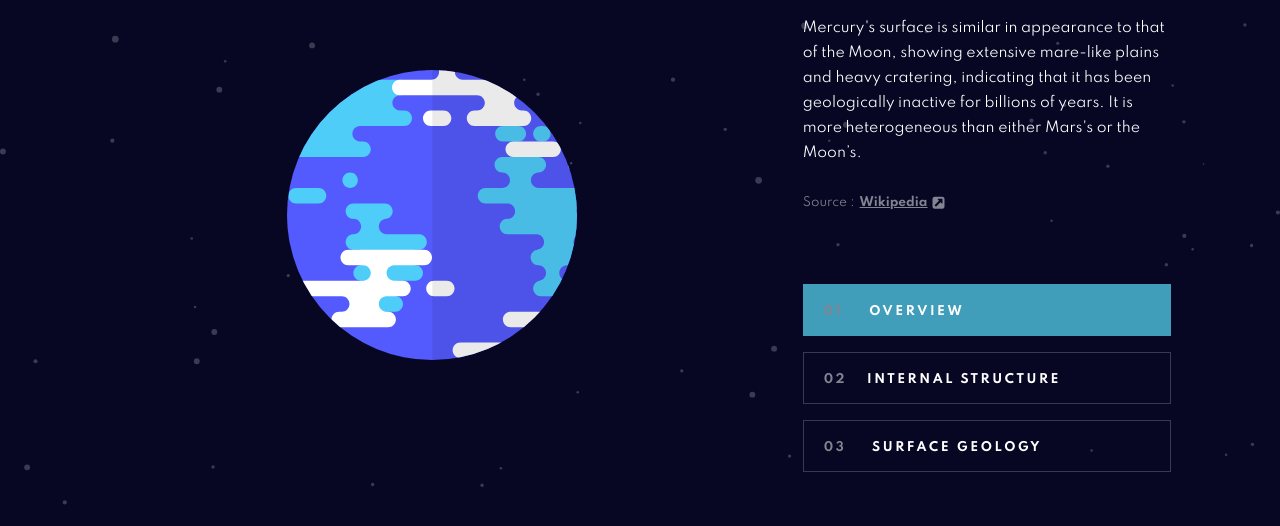
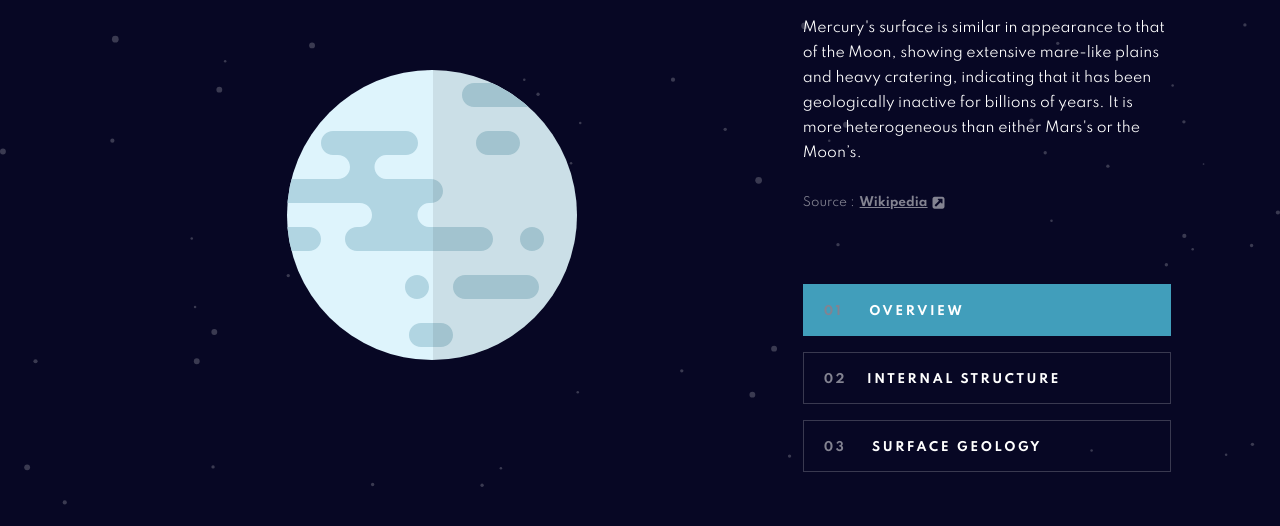
Before and after one commit to d1bolozan/planet-fact-site, a plain HTML site: page index.html in a window 1280 px wide. Shown: the part 270-796 px from the top of the page. Drawn offline with Linux system fonts and the light colour scheme.

Commit message:
add transition for image size and fix src of index.html

```diff
--- a/index.html
+++ b/index.html
@@ -72,7 +72,7 @@
 					</div>
 					<div class="planet">
 						<div class="planet__box">
-							<img class="planet__img" src="./assets/images/planet-earth.svg" alt="planet image" id="planet-image" />
+							<img class="planet__img" src="./assets/images/planet-mercury.svg" alt="planet image" id="planet-image" />
 							<img src="./assets/images/geology-mercury.png" alt="geology image" class="planet__geology" id="planet-geology" />
 						</div>
 					</div>
--- a/scss/_main.scss
+++ b/scss/_main.scss
@@ -63,6 +63,7 @@ img {
     width: 114px;
     height: auto;
     object-fit: cover;
+    transition: all .5s;
   }
 
   &__geology {
```
Also changed, not shown: css/style.css.
